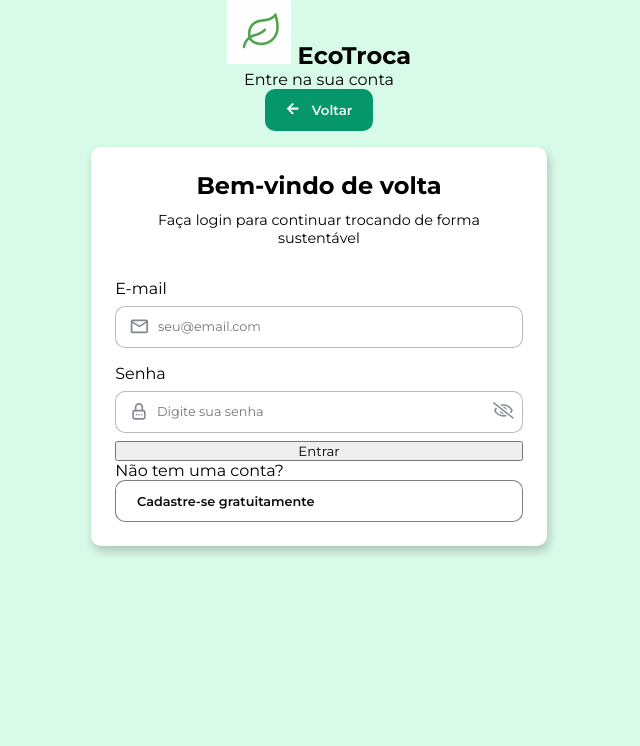
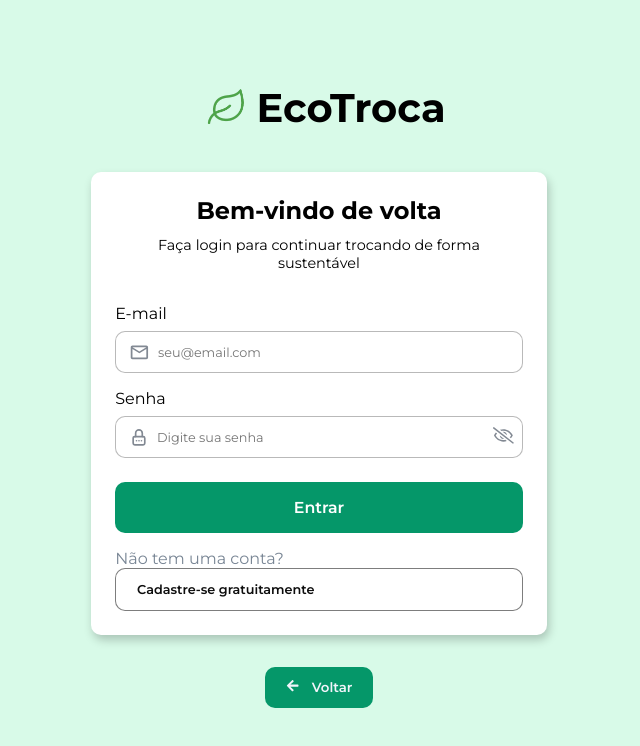
Before and after one commit to danielcursi/ecotroca, a React (Vite) app: page /login in a window 1280 px wide. Shown: the top 746 px of the page, without its empty margins (321-961 px from the left). Built offline with nearby package versions, Linux system fonts and the light colour scheme.

Commit message:
pagina de login, estilizacao terminada

```diff
--- a/src/index.css
+++ b/src/index.css
@@ -182,7 +182,7 @@
   font-weight: 600;
   padding: 0.8rem 1.3rem;
 }
-.button-arrow-item{
+.button-arrow-item {
   background-color: transparent;
   border: none;
   border-radius: 10px;
@@ -302,9 +302,18 @@
   background-color: #d8fae8;
   display: flex;
   align-items: center;
+  justify-content: center;
   flex-direction: column;
   width: 100vw;
   height: 100vh;
+}
+
+.login h1 {
+  display: flex;
+  justify-content: center;
+  align-items: center;
+  font-size: 2.5rem;
+  margin-bottom: 2rem;
 }
 
 .form-login {
@@ -315,6 +324,7 @@
   flex-direction: column;
   max-width: 35rem;
   padding: 1.5rem;
+  margin-bottom: 2rem;
 }
 
 .form-title h2 {
@@ -344,6 +354,22 @@
 .login-input svg {
   font-size: 1.3rem;
   color: #828993;
+}
+
+.login .btn-login {
+  background-color: #059769;
+  color: #fff;
+  cursor: pointer;
+  border: none;
+  border-radius: 10px;
+  font-weight: 600;
+  font-size: 0.99rem;
+  padding: 1rem;
+  margin: 1rem 0;
+}
+
+.login .btn-login:hover {
+  background-color: #059769ad;
 }
 
 .svgEye {
@@ -391,4 +417,8 @@
   .form .section-select {
     flex-direction: column;
   }
+
+  .form-login {
+    max-width: 18rem;
+  }
 }
--- a/src/pages/Login.jsx
+++ b/src/pages/Login.jsx
@@ -2,7 +2,7 @@ import { MdOutlineEmail } from "react-icons/md";
 import { TbLockPassword } from "react-icons/tb";
 import { IoEyeOutline } from "react-icons/io5";
 import { FaRegEyeSlash, FaArrowLeft } from "react-icons/fa";
-import logo from "../assets/logo.png";
+import logo from "../assets/logo-transparente.png";
 import Button from "../components/button/Button";
 import { useState } from "react";
 import { useNavigate } from "react-router-dom";
@@ -26,15 +26,6 @@ export default function Login() {
       <h1>
         <img src={logo} alt="" style={{ width: "4rem" }} /> EcoTroca
       </h1>
-      <p>Entre na sua conta</p>
-      <button
-        onClick={voltarPagina}
-        className="button-arrow"
-        style={{ marginBottom: "1rem" }}
-      >
-        <FaArrowLeft />
-        Voltar
-      </button>
       <form className="form-login">
         <section className="form-title">
           <h2>Bem-vindo de volta</h2>
@@ -63,10 +54,18 @@ export default function Login() {
             {icon ? <IoEyeOutline /> : <FaRegEyeSlash />}
           </button>
         </div>
-        <button>Entrar</button>
-        <p>Não tem uma conta?</p>
-        <Button to={"/Login"} text={"Cadastre-se gratuitamente"} />
+        <button className="btn-login">Entrar</button>
+        <p style={{ color: "#788594" }}>Não tem uma conta?</p>
+        <Button to={"/newAccount"} text={"Cadastre-se gratuitamente"} />
       </form>
+      <button
+        onClick={voltarPagina}
+        className="button-arrow"
+        style={{ marginBottom: "1rem" }}
+      >
+        <FaArrowLeft />
+        Voltar
+      </button>
     </section>
   );
 }
```
Also changed, not shown: src/assets/logo-transparente.png (added).
